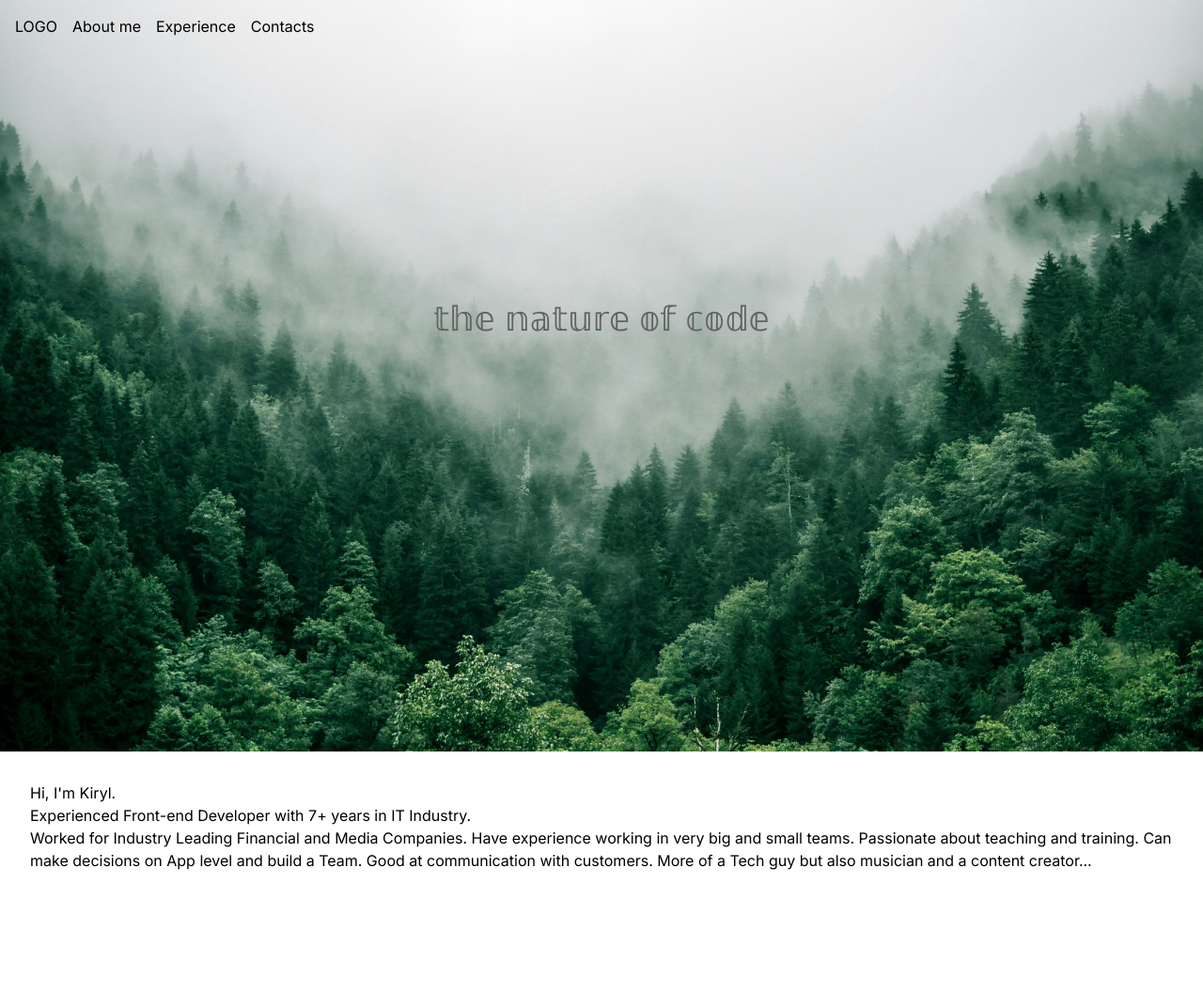
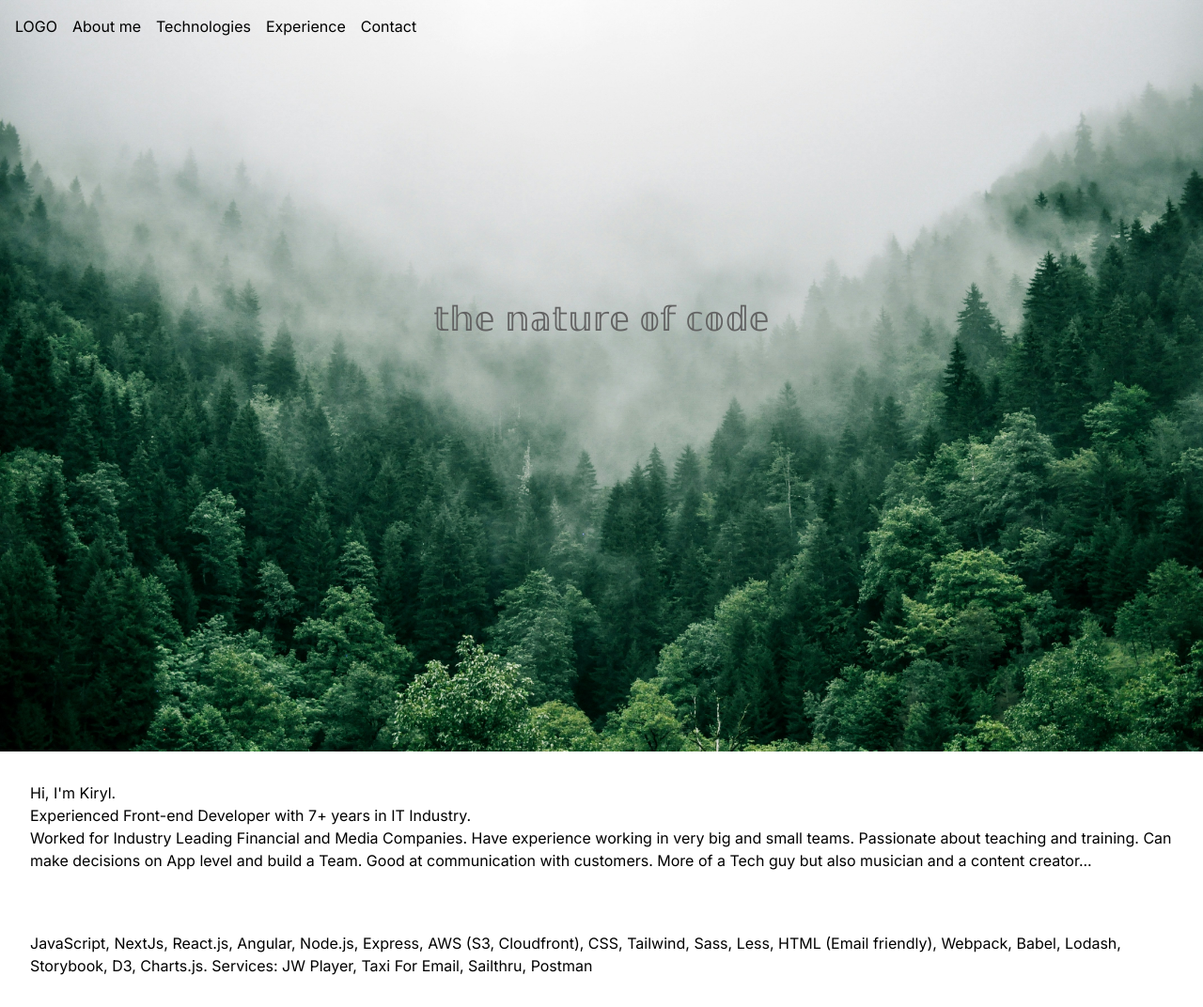
Before and after one commit to CyrilShalyapin/portfolio, a Next.js app: page /en in a window 1280 px wide. Shown: the whole page at 94% size. Before the commit the page ends 960 px from the top, so only its background shows below. Built offline with nearby package versions, Linux system fonts and the light colour scheme.

Commit message:
techologies section

```diff
--- a/src/app/[locale]/page.tsx
+++ b/src/app/[locale]/page.tsx
@@ -1,5 +1,5 @@
 import { useTranslations } from 'next-intl';
-import { About, Navbar } from '../../components';
+import { About, Navbar, Technologies } from '../../components';
 
 export default function Home() {
   const t = useTranslations();
@@ -12,6 +12,7 @@ export default function Home() {
         </div>
       </div>
       <About />
+      <Technologies />
     </main>
   );
 }
--- a/src/components/index.ts
+++ b/src/components/index.ts
@@ -1,2 +1,3 @@
 export * from './navbar/Navbar'
 export * from './about/About'
+export * from './technologies/Technologies'
--- a/src/components/navbar/Navbar.tsx
+++ b/src/components/navbar/Navbar.tsx
@@ -4,8 +4,9 @@ export const Navbar = () => {
       <ul className="w-full flex gap-[16px] p-[16px]">
         <li>LOGO</li>
         <li>About me</li>
+        <li>Technologies</li>
         <li>Experience</li>
-        <li>Contacts</li>
+        <li>Contact</li>
       </ul>
     </div>
   )
--- /dev/null
+++ b/src/components/technologies/Technologies.tsx
@@ -0,0 +1,8 @@
+export const Technologies = () => {
+  return (
+    <div className="p-[32px]">
+      <p>JavaScript, NextJs, React.js, Angular, Node.js, Express, AWS (S3, Cloudfront), CSS, Tailwind, Sass, Less, HTML (Email friendly), Webpack, Babel, Lodash, Storybook, D3, Charts.js.
+Services: JW Player, Taxi For Email, Sailthru, Postman</p>
+    </div>
+  )
+}
```
